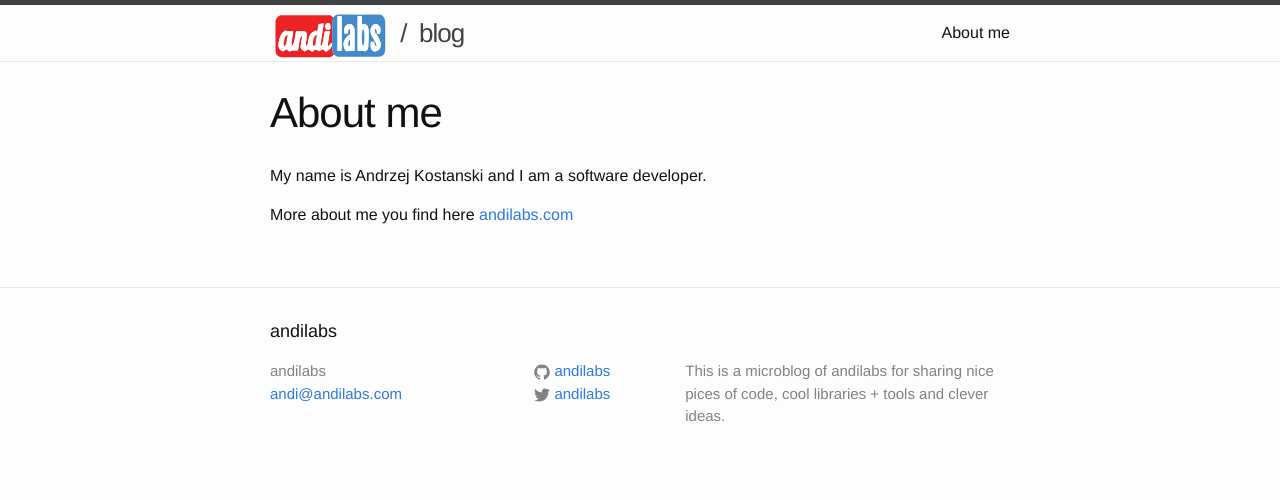
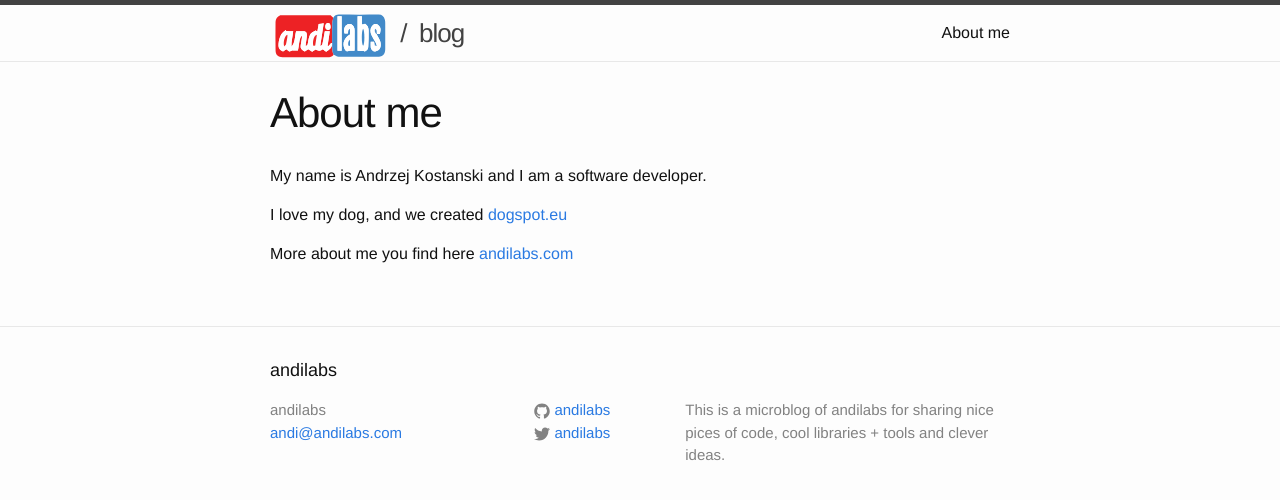
Before and after one commit to f4ww4z/andilabs.github.io, a Jekyll site: the page built from about.md, in a window 1280 px wide. Shown: the top 500 px of the page. Built offline with Jekyll 4.4.1, drawn with Linux system fonts in a browser that asks for light colours.

Commit message:
Update about.md

```diff
--- a/about.md
+++ b/about.md
@@ -6,4 +6,6 @@ permalink: /about-me/
 
 My name is Andrzej Kostanski and I am a software developer.
 
+I love my dog, and we created [dogspot.eu](http://dogspot.eu/)
+
 More about me you find here [andilabs.com](http://andilabs.com/)
```
